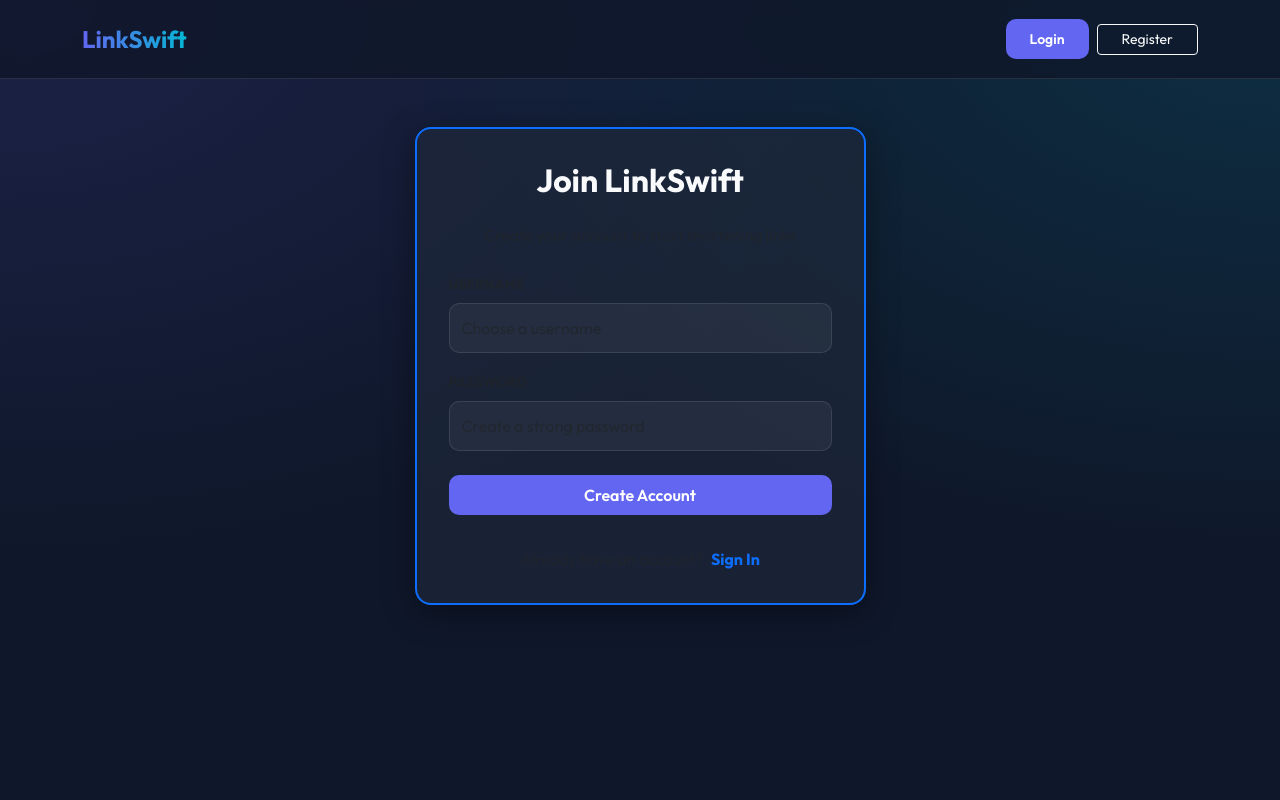
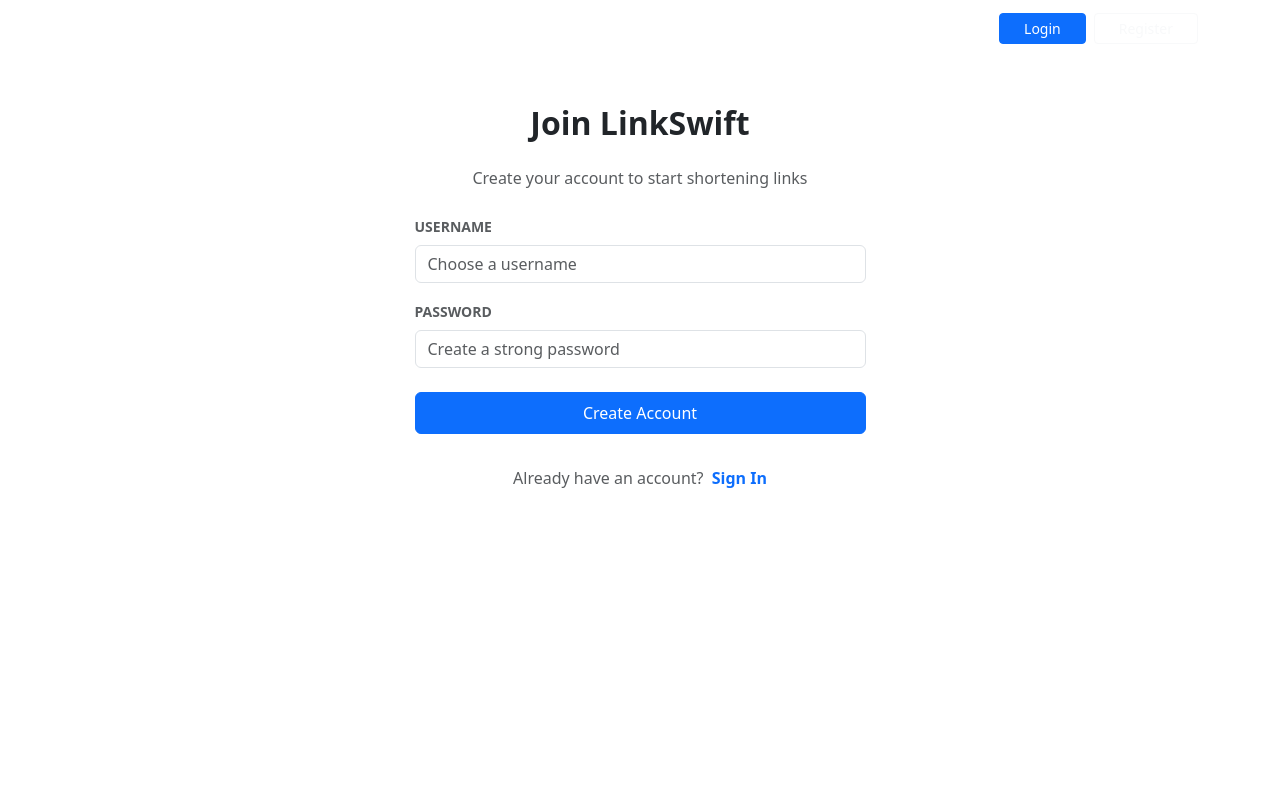
Before and after one commit to keshavroka55/URL_SHORTENER, a Django app: page /register/ in a window 1280 px wide. Run offline with Django 5.2, Linux system fonts and the light colour scheme.

Commit message:
some minor mistakes

```diff
--- a/url_shortener/static/css/style.css
+++ /dev/null
@@ -1,136 +0,0 @@
-@import url('https://fonts.googleapis.com/css2?family=Outfit:wght@300;400;600;700&display=swap');
-
-:root {
-    --primary: #6366f1;
-    --primary-hover: #4f46e5;
-    --bg-dark: #0f172a;
-    --card-bg: rgba(30, 41, 59, 0.7);
-    --text-main: #f8fafc;
-    --text-muted: #94a3b8;
-    --border-color: rgba(255, 255, 255, 0.1);
-    --glass-shadow: 0 8px 32px 0 rgba(0, 0, 0, 0.37);
-}
-
-body {
-    background-color: var(--bg-dark);
-    background-image:
-        radial-gradient(at 0% 0%, rgba(99, 102, 241, 0.15) 0px, transparent 50%),
-        radial-gradient(at 100% 0%, rgba(6, 182, 212, 0.15) 0px, transparent 50%);
-    color: var(--text-main);
-    font-family: 'Outfit', sans-serif;
-    min-height: 100vh;
-}
-
-.glass-card {
-    background: var(--card-bg);
-    backdrop-filter: blur(12px);
-    -webkit-backdrop-filter: blur(12px);
-    border: 1px solid var(--border-color);
-    border-radius: 16px;
-    box-shadow: var(--glass-shadow);
-    padding: 2rem;
-    transition: transform 0.3s ease, box-shadow 0.3s ease;
-}
-
-.glass-card:hover {
-    transform: translateY(-5px);
-    box-shadow: 0 12px 40px 0 rgba(0, 0, 0, 0.45);
-}
-
-.navbar {
-    background: rgba(15, 23, 42, 0.8) !important;
-    backdrop-filter: blur(8px);
-    border-bottom: 1px solid var(--border-color);
-    padding: 1rem 0;
-}
-
-.navbar-brand {
-    font-weight: 700;
-    font-size: 1.5rem;
-    background: linear-gradient(to right, #6366f1, #06b6d4);
-    -webkit-background-clip: text;
-    background-clip: text;
-    -webkit-text-fill-color: transparent;
-}
-
-.btn-primary {
-    background-color: var(--primary);
-    border: none;
-    border-radius: 10px;
-    padding: 0.6rem 1.5rem;
-    font-weight: 600;
-    transition: all 0.2s ease;
-}
-
-.btn-primary:hover {
-    background-color: var(--primary-hover);
-    transform: scale(1.02);
-}
-
-.table {
-    color: var(--text-main);
-    border-color: var(--border-color);
-}
-
-.table thead th {
-    background: rgba(255, 255, 255, 0.05);
-    border-bottom: 2px solid var(--border-color);
-    font-weight: 600;
-    text-transform: uppercase;
-    font-size: 0.8rem;
-    letter-spacing: 0.05em;
-    padding: 1rem;
-}
-
-.table tbody td {
-    border-color: var(--border-color);
-    padding: 1rem;
-    vertical-align: middle;
-}
-
-.form-control {
-    background: rgba(255, 255, 255, 0.05) !important;
-    border: 1px solid var(--border-color) !important;
-    color: white !important;
-    border-radius: 10px;
-    padding: 0.75rem;
-}
-
-.form-control:focus {
-    box-shadow: 0 0 0 2px rgba(99, 102, 241, 0.25);
-    border-color: var(--primary) !important;
-}
-
-.stats-card {
-    text-align: center;
-    padding: 1.5rem;
-}
-
-.stats-value {
-    font-size: 2rem;
-    font-weight: 700;
-    color: var(--primary);
-}
-
-.stats-label {
-    color: var(--text-muted);
-    font-size: 0.9rem;
-    text-transform: uppercase;
-}
-
-/* Animations */
-@keyframes fadeIn {
-    from {
-        opacity: 0;
-        transform: translateY(20px);
-    }
-
-    to {
-        opacity: 1;
-        transform: translateY(0);
-    }
-}
-
-.animate-in {
-    animation: fadeIn 0.6s ease-out forwards;
-}
--- a/url_shortener/templates/base.html
+++ b/url_shortener/templates/base.html
@@ -10,7 +10,6 @@
     <!-- Bootstrap CDN -->
     <link href="https://cdn.jsdelivr.net/npm/bootstrap@5.3.2/dist/css/bootstrap.min.css" rel="stylesheet">
     <!-- Custom CSS -->
-    <link rel="stylesheet" href="{% static 'css/style.css' %}">
 </head>
 
 <body>
@@ -35,8 +34,6 @@
         {% endblock %}
     </div>
 
-    <!-- Bootstrap Bundle JS -->
-    <script src="https://cdn.jsdelivr.net/npm/bootstrap@5.3.2/dist/js/bootstrap.bundle.min.js"></script>
 </body>
 
 </html>
```
Also changed, not shown: url_shortener/db.sqlite3.
